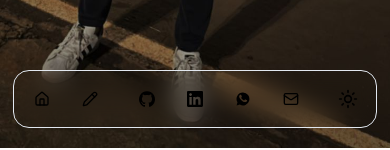
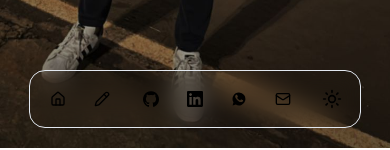
Before and after one commit to johnrodrigues008/Portfolio-pessoal, a Next.js app: page / in a window 390 px wide. Shown: the part 696-846 px from the top of the page. Built offline with nearby package versions, Linux system fonts and the light colour scheme.

Commit message:
feat: ajuste do botão de navegação.

```diff
--- a/components/magicui/dock.tsx
+++ b/components/magicui/dock.tsx
@@ -28,7 +28,7 @@ const DEFAULT_MAGNIFICATION = 60;
 const DEFAULT_DISTANCE = 140;
 
 const dockVariants = cva(
-  "mx-auto mt-8 p-2 flex gap-2 rounded-2xl border border-slate-200 supports-backdrop-blur:bg-white/10 supports-backdrop-blur:dark:bg-black/10 mx-auto mt-8 flex h-max w-max items-center justify-center gap-2 rounded-2xl border border-slate-200 p-2 backdrop-blur-md dark:border-slate-800",
+  "mx-auto mt-8 p-2 flex rounded-2xl border border-slate-200 supports-backdrop-blur:bg-white/10 supports-backdrop-blur:dark:bg-black/10 mx-auto mt-8 items-center justify-center rounded-2xl border border-slate-200 p-2 backdrop-blur-md dark:border-slate-800 gap-1 md:gap-2",
 );
 
 const Dock = React.forwardRef<HTMLDivElement, DockProps>(
```
